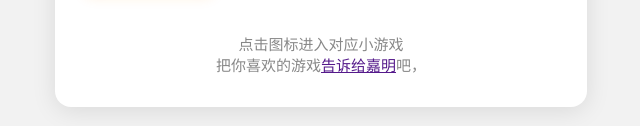
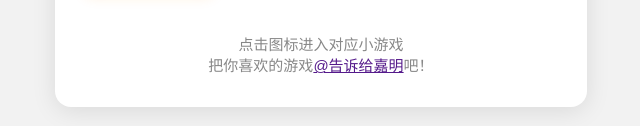
Before and after one commit to a1-a1-png/games, a plain HTML site: page index.html in a window 1280 px wide. Shown: the part 671-797 px from the top of the page, 319-959 px from the left. Drawn offline with Linux system fonts and the light colour scheme.

Commit message:
Update index.html

```diff
--- a/index.html
+++ b/index.html
@@ -112,7 +112,7 @@
         <span>期待更多</span>
       </div>
     </div>
-    <div class="footer-tip">点击图标进入对应小游戏<br/>把你喜欢的游戏<a href="">告诉给嘉明</a>吧，</div>
+    <div class="footer-tip">点击图标进入对应小游戏<br/>把你喜欢的游戏<a href="">@告诉给嘉明</a>吧！</div>
   </div>
 </body>
 </html>
```
